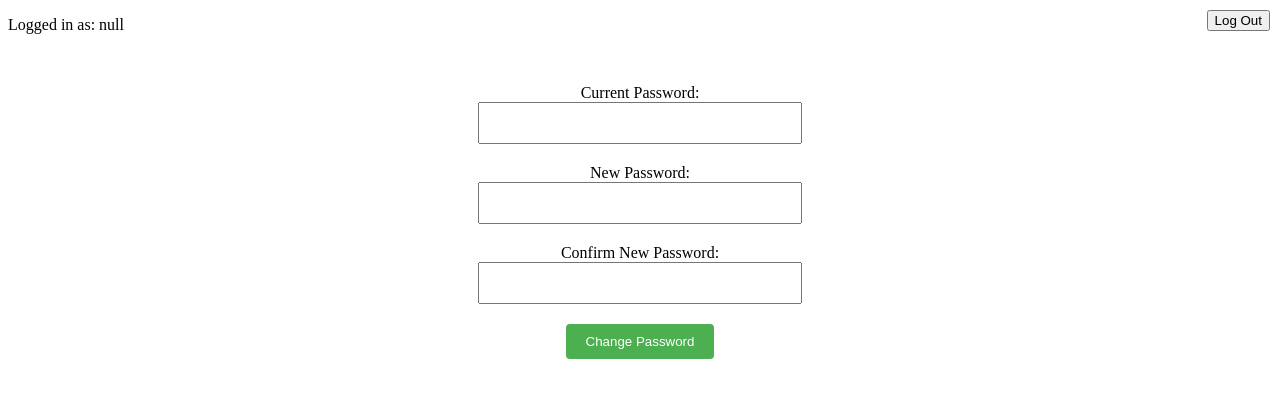
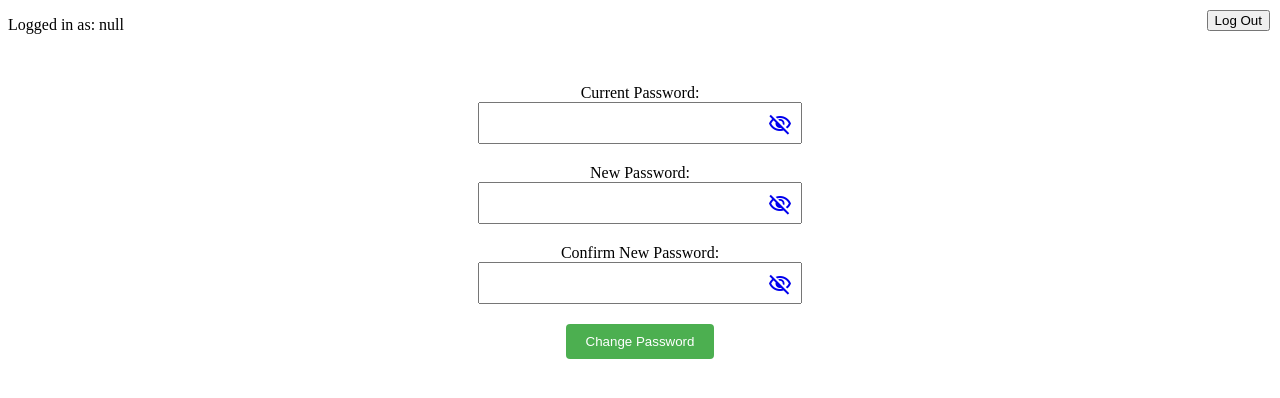
Before and after one commit to rizkilabs/ldap-cinema21, a website: page change_password.html in a window 1280 px wide. Drawn offline with nearby package versions, Linux system fonts and the light colour scheme; some packages are replaced by stand-ins of ours; sample sign-in values are in the browser's storage; a script that the page names is missing.

Commit message:
add show hidden password in change password page

```diff
--- a/change_password.html
+++ b/change_password.html
@@ -69,6 +69,42 @@ input[id="current-password"] {
     margin-bottom: 20px;
     font-size: 16px;
   }
+
+  #current-password-id {
+    position: relative;
+  }
+
+  .show-current-password {
+    position: absolute;
+    top: 0;
+    right: 0;
+    padding: 10px;
+    cursor: pointer;
+  }
+
+  #new-password-id {
+    position: relative;
+  }
+
+  .show-new-password {
+    position: absolute;
+    top: 0;
+    right: 0;
+    padding: 10px;
+    cursor: pointer;
+  }
+
+  #confirm-password-id {
+    position: relative;
+  }
+
+  .show-confirm-password {
+    position: absolute;
+    top: 0;
+    right: 0;
+    padding: 10px;
+    cursor: pointer;
+  }
 </style>
 </head>
 <body>
@@ -80,13 +116,34 @@ input[id="current-password"] {
 
   <form>
     <label for="current-password">Current Password:</label>
-    <input type="password" onfocus="focusCurrPass()" onfocusout="focusOutCurrPass()" oninput="typeCurrPass()" onmouseover="mouseOverCurrPass();" onmouseout="mouseOutCurrPass();"  id="current-password" name="current-password" required>
+    <div id="current-password-id">
+      <!-- <input type="password" onfocus="focusCurrPass()" onfocusout="focusOutCurrPass()" oninput="typeCurrPass()" onmouseover="mouseOverCurrPass();" onmouseout="mouseOutCurrPass();"  id="current-password" name="current-password" required> -->
+      <input type="password" id="current-password" name="password" required>
+      <a href="#" class="show-current-password" onclick="toggleCurrentPassword()">
+        <span class="material-symbols-outlined">visibility_off</span>
+      </a>
+    </div>
 
     <label for="new-password">New Password:</label>
-    <input type="password" onfocus="focusNewPass()" onfocusout="focusOutNewPass()" oninput="typeNewPass()" onmouseover="mouseOverNewPass();" onmouseout="mouseOutNewPass();" id="new-password" name="new-password" required>
+    <!-- <input type="password" onfocus="focusNewPass()" onfocusout="focusOutNewPass()" oninput="typeNewPass()" onmouseover="mouseOverNewPass();" onmouseout="mouseOutNewPass();" id="new-password" name="new-password" required> -->
+    <div id="new-password-id">
+      <!-- <input type="password" onfocus="focusCurrPass()" onfocusout="focusOutCurrPass()" oninput="typeCurrPass()" onmouseover="mouseOverCurrPass();" onmouseout="mouseOutCurrPass();"  id="current-password" name="current-password" required> -->
+      <input type="password" id="new-password" name="password" required>
+      <a href="#" class="show-new-password" onclick="toggleNewPassword()">
+        <span class="material-symbols-outlined">visibility_off</span>
+      </a>
+    </div>
 
     <label for="confirm-password">Confirm New Password:</label>
-    <input type="password" onfocus="focusConfirmPass()" onfocusout="focusOutConfirmPass()" oninput="typeConfirmPass()" onmouseover="mouseOverConfirmPass();" onmouseout="mouseOutConfirmPass();" id="confirm-password" name="confirm-password" required>
+    <!-- <input type="password" onfocus="focusConfirmPass()" onfocusout="focusOutConfirmPass()" oninput="typeConfirmPass()" onmouseover="mouseOverConfirmPass();" onmouseout="mouseOutConfirmPass();" id="confirm-password" name="confirm-password" required> -->
+    <div id="confirm-password-id">
+      <!-- <input type="password" onfocus="focusCurrPass()" onfocusout="focusOutCurrPass()" oninput="typeCurrPass()" onmouseover="mouseOverCurrPass();" onmouseout="mouseOutCurrPass();"  id="current-password" name="current-password" required> -->
+      <input type="password" id="confirm-password" name="password" required>
+      <a href="#" class="show-confirm-password" onclick="toggleConfirmPassword()">
+        <span class="material-symbols-outlined">visibility_off</span>
+      </a>
+    </div>
+
 
     <input type="submit" value="Change Password">
   </form>
@@ -95,6 +152,94 @@ input[id="current-password"] {
   <div id="success-message"></div>
 
   <script>
+      toggleCurrentPassword = () => {
+        let showPassword = document.querySelector(".show-current-password");
+        let password = document.getElementById("current-password");
+
+        if (password.type === "password") {
+          password.type = "text";
+          showPassword.innerHTML = '<span class="material-symbols-outlined">visibility</span>';
+        } else {
+          password.type = "password";
+          showPassword.innerHTML = '<span class="material-symbols-outlined">visibility_off</span>';
+        }
+      }
+
+     toggleNewPassword = () => {
+        let showPassword = document.querySelector(".show-new-password");
+        let password = document.getElementById("new-password");
+
+        if (password.type === "password") {
+          password.type = "text";
+          showPassword.innerHTML = '<span class="material-symbols-outlined">visibility</span>';
+        } else {
+          password.type = "password";
+          showPassword.innerHTML = '<span class="material-symbols-outlined">visibility_off</span>';
+        }
+      }
+
+      toggleConfirmPassword = () => {
+        let showPassword = document.querySelector(".show-confirm-password");
+        let password = document.getElementById("confirm-password");
+
+        if (password.type === "password") {
+          password.type = "text";
+          showPassword.innerHTML = '<span class="material-symbols-outlined">visibility</span>';
+        } else {
+          password.type = "password";
+          showPassword.innerHTML = '<span class="material-symbols-outlined">visibility_off</span>';
+        }
+      }
+
+      focusNewPass = () => {
+        var newPass = document.getElementById("new-password");
+        newPass.type = "text";
+      }
+
+      focusOutNewPass = () => {
+        var newPass = document.getElementById("new-password");
+        newPass.type = "password";
+      }
+
+      typeNewPass = () => {
+        var newPass = document.getElementById("new-password");
+        newPass.type = "text";
+      }
+
+      mouseOverNewPass = () => {
+        var newPass = document.getElementById("new-password");
+        newPass.type = "text";
+      }
+
+      mouseOutNewPass = () => {
+        var newPass = document.getElementById("new-password");
+        newPass.type = "password";
+      }
+
+      focusConfirmPass = () => {
+        var confirmPass = document.getElementById("confirm-password");
+        confirmPass.type = "text";
+      }
+
+      focusOutConfirmPass = () => {
+        var confirmPass = document.getElementById("confirm-password");
+        confirmPass.type = "password";
+      }
+
+      typeConfirmPass = () => {
+        var confirmPass = document.getElementById("confirm-password");
+        confirmPass.type = "text";
+      }
+
+      mouseOverConfirmPass = () => {
+        var confirmPass = document.getElementById("confirm-password");
+        confirmPass.type = "text";
+      }
+
+      mouseOutConfirmPass = () => {
+        var confirmPass = document.getElementById("confirm-password");
+        confirmPass.type = "password";
+      }
 
     logOut = () => {
         // create confirm dialog before logout
```
